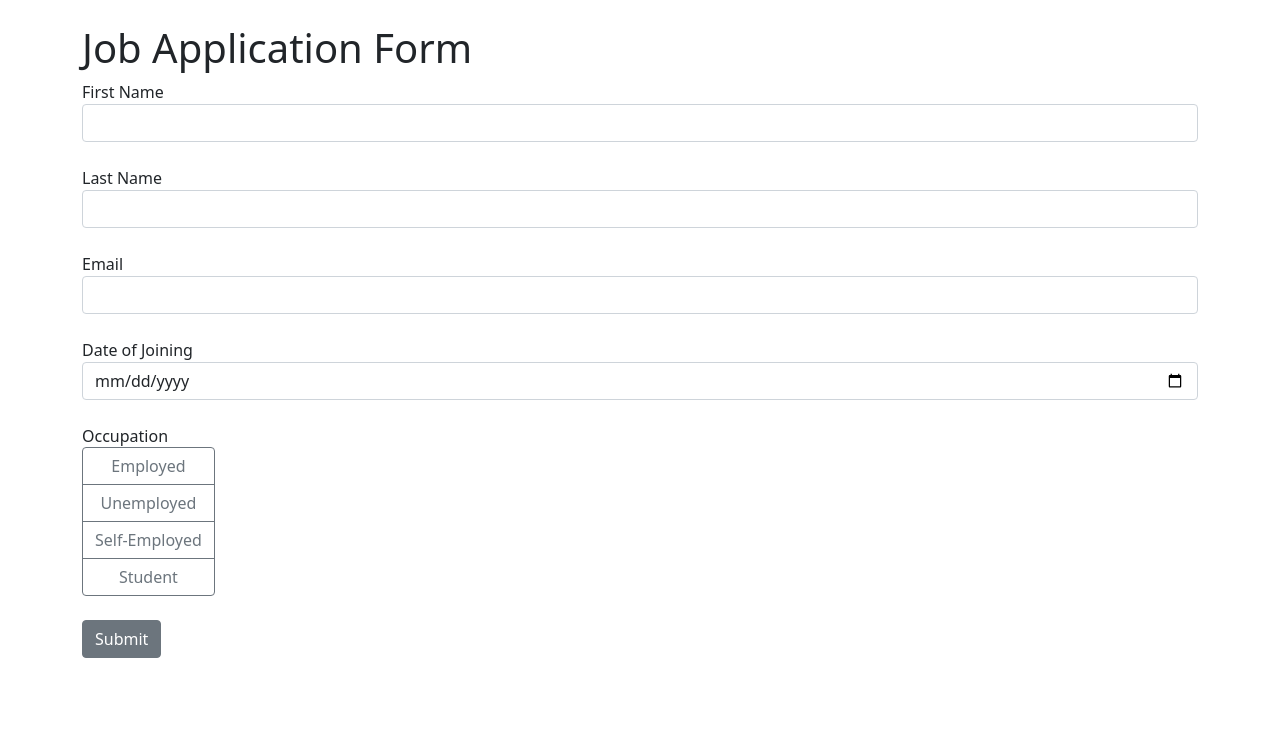
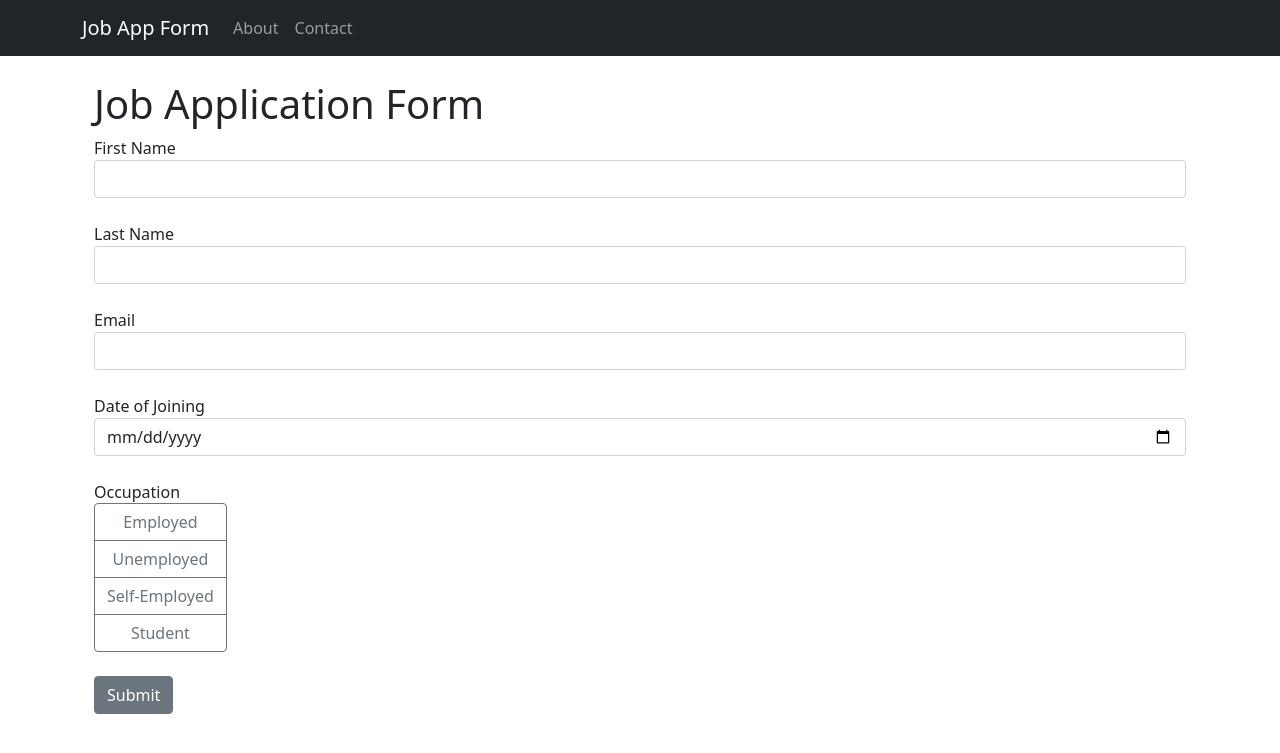
Before and after one commit to the-adeel/app17-django-webapp, a Django app: page / in a window 1280 px wide. Shown: the top 753 px of the page. Run offline with Django 5.2, Linux system fonts and the light colour scheme.

Commit message:
added a nav bar.

```diff
--- /dev/null
+++ b/job_application/templates/base.html
@@ -0,0 +1,34 @@
+<!DOCTYPE>
+<html>
+    <head>
+        <title>Job Application Form</title>
+        <link rel="stylesheet" href="https://cdn.jsdelivr.net/npm/bootstrap@5.1.3/dist/css/bootstrap.min.css">
+    </head>
+
+    <body>
+        <nav class="navbar navbar-expand-lg navbar-dark bg-dark">
+          <div class="container">
+            <a class="navbar-brand" href="{% url 'index' %}">Job App Form</a>
+            <button class="navbar-toggler" type="button" data-bs-toggle="collapse" data-bs-target="#navbarNav" aria-controls="navbarNav" aria-expanded="false" aria-label="Toggle navigation">
+              <span class="navbar-toggler-icon"></span>
+            </button>
+            <div class="collapse navbar-collapse" id="navbarNav">
+              <ul class="navbar-nav">
+                <li class="nav-item {% if request.path == '/about/' %}active{% endif %}">
+                  <a class="nav-link" href="#">About</a>
+                </li>
+                <li class="nav-item">
+                  <a class="nav-link" href="#">Contact</a>
+                </li>
+              </ul>
+            </div>
+          </div>
+        </nav>
+        <div class="container">
+            {% block content %}
+            {% endblock %}
+        </div>
+        <script src="https://code.jquery.com/jquery-3.6.0.min.js"></script>
+        <script src="https://cdn.jsdelivr.net/npm/bootstrap@5.1.3/dist/js/bootstrap.min.js"></script>
+    </body>
+</html>
--- a/job_application/templates/index.html
+++ b/job_application/templates/index.html
@@ -1,15 +1,8 @@
-<!DOCTYPE>
-<html>
-    <head>
-        <title>Job Application Form</title>
-        <link rel="stylesheet" href="https://cdn.jsdelivr.net/npm/bootstrap@5.1.3/dist/css/bootstrap.min.css">
-    </head>
-
-    <body>
+{% extends 'base.html' %}
+{% block content %}
 <div class="container">
     <h1 class="mt-4">Job Application Form</h1>
     <form method="POST">
-                {% csrf_token %}
         <div class="form-group mb-4">
             <label for="first_name">First Name</label>
             <input class="form-control" type="text" name="first_name" id="first_name">
@@ -50,7 +43,4 @@
         {% endif %}
     </form>
 </div>
-        <script src="https://code.jquery.com/jquery-3.6.0.min.js"></script>
-        <script src="https://cdn.jsdelivr.net/npm/bootstrap@5.1.3/dist/js/bootstrap.min.js"></script>
-    </body>
-</html>
+{% endblock %}
```
Lines whose indentation alone changed are shown as unchanged.
